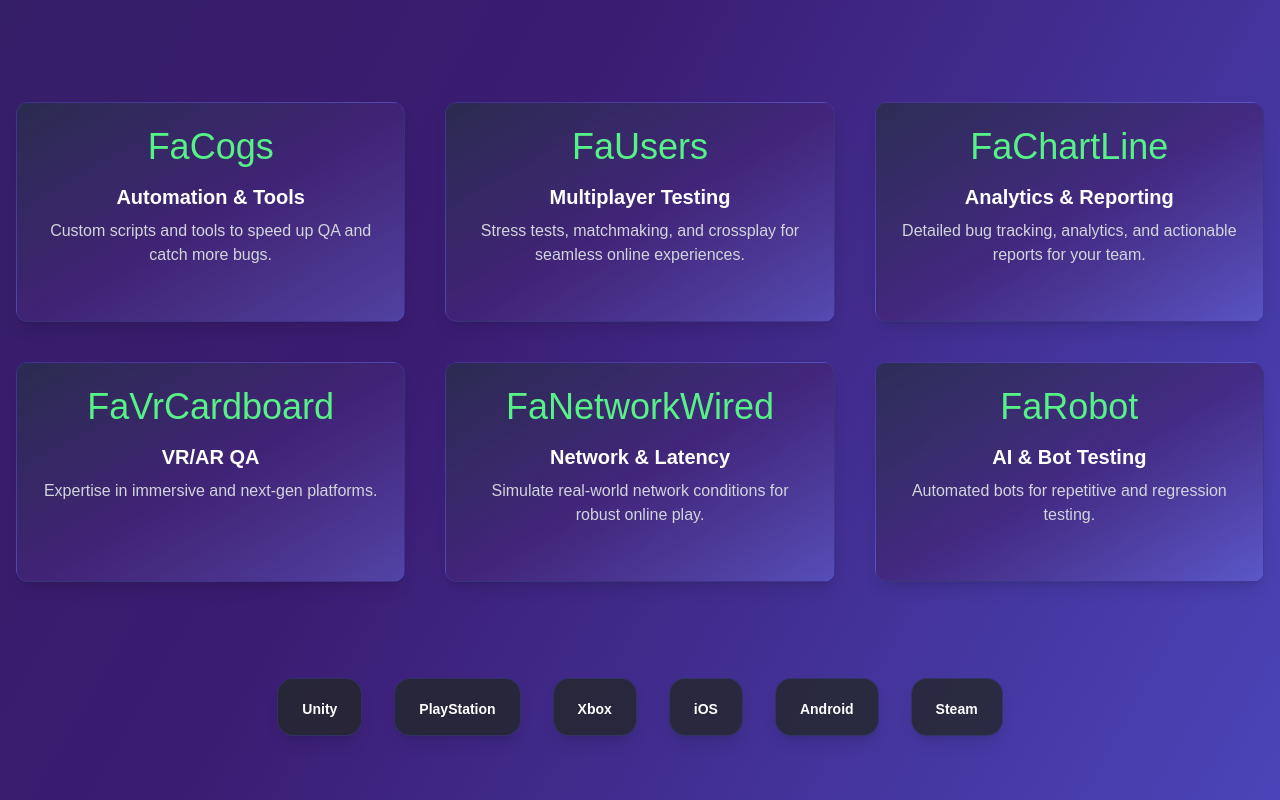
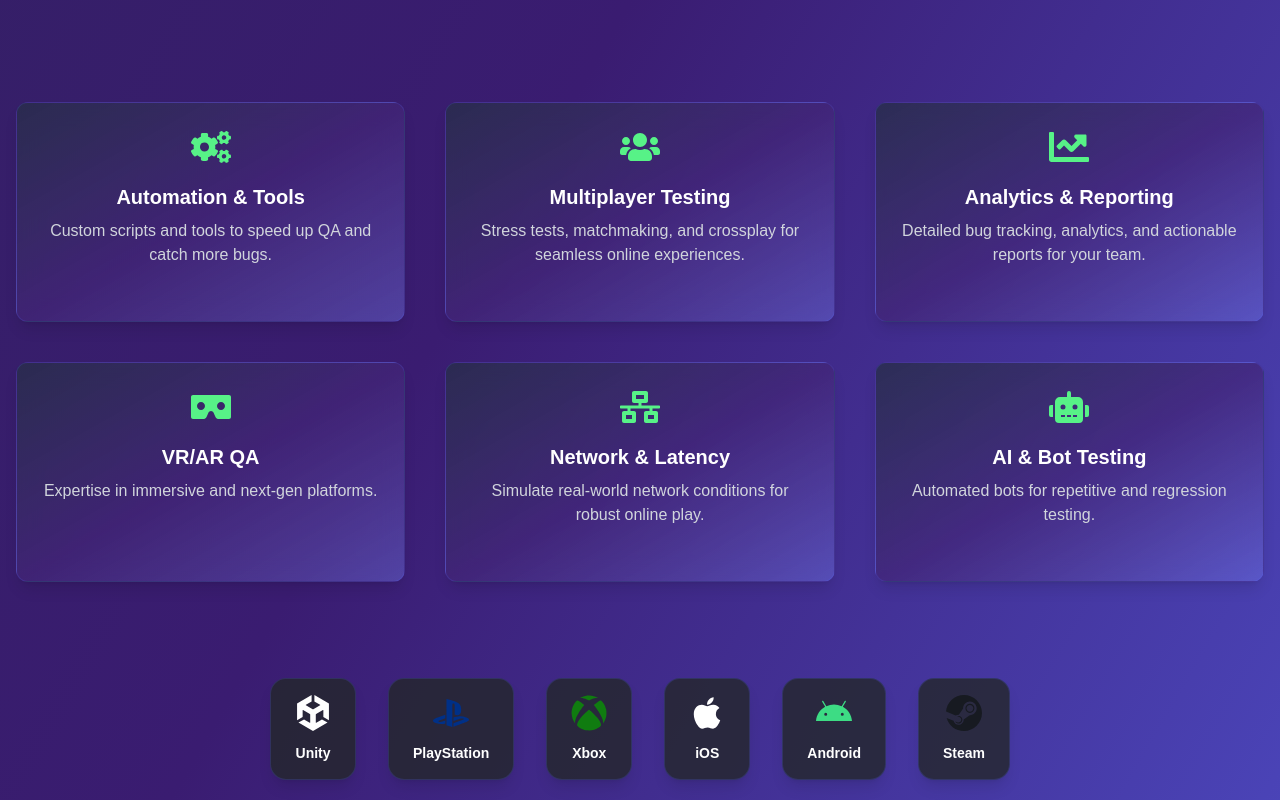
Before and after one commit to kevinganem/laisy, a Next.js app: page /expertise in a window 1280 px wide. Shown: the part 900-1700 px from the top of the page. Built offline with nearby package versions, Linux system fonts and the light colour scheme.

Commit message:
fix icons, img, esling

```diff
--- a/src/app/about/page.tsx
+++ b/src/app/about/page.tsx
@@ -3,6 +3,7 @@
 import AnimatedSection from "../components/AnimatedSection";
 import TeamMember from "../components/TeamMember";
 import { useLanguage } from "../components/LanguageProvider";
+import Image from 'next/image';
 
 /**
  * About page for bugket.
@@ -21,10 +22,12 @@
           <h2 className="text-4xl md:text-5xl font-extrabold text-white drop-shadow-neon leading-tight text-center" dangerouslySetInnerHTML={{ __html: t('about.hero') as string }} />
           <div className="flex gap-4 md:gap-8 justify-center items-center z-10">
             {Array.isArray(team) && team.map((m, i) => (
-              <img
+              <Image
                 key={i}
                 src={m.avatar}
                 alt={m.name}
+                width={128}
+                height={128}
                 className="w-24 h-24 md:w-32 md:h-32 rounded-full border-4 border-[#5865f2] object-cover shadow-lg bg-[#232946]/80"
                 draggable={false}
               />
--- a/src/app/components/Footer.tsx
+++ b/src/app/components/Footer.tsx
@@ -2,6 +2,7 @@
 import React from 'react';
 import { FaDiscord, FaTwitter, FaLinkedin, FaGithub } from 'react-icons/fa';
 import { useLanguage } from './LanguageProvider';
+import Image from 'next/image';
 
 /**
  * Footer component for the application.
@@ -49,7 +50,7 @@
           {/* Left section: logo above language selector */}
           <div className="flex flex-col items-center md:items-start gap-2 md:gap-4 justify-start">
             {/* Company logo, decorative but with alt for accessibility */}
-            <img src="/logo.png" alt="bugket logo" className="w-16 h-16 mb-2" />
+            <Image src="/logo.png" alt="bugket logo" width={64} height={64} className="w-16 h-16 mb-2" />
             <div className="flex flex-col items-center md:items-start">
               {/* Language selector label */}
               <span className="text-white/70 font-medium text-base mb-1">{t('footer.language') as string}</span>
--- a/src/app/components/Header.tsx
+++ b/src/app/components/Header.tsx
@@ -2,6 +2,7 @@
 import React from 'react';
 import { useLanguage } from './LanguageProvider';
 import Link from 'next/link';
+import Image from 'next/image';
 
 /**
  * Header component for the main navigation bar.
@@ -15,9 +16,11 @@
       {/* Sticky logo and brand name at the top-left, both clickable */}
       <div className="fixed top-4 left-0 z-50 flex items-center h-16 pl-6 py-2">
         <Link href="/" className="flex items-center group focus:outline-none" aria-label="Go to home">
-          <img
+          <Image
             src="/logo.png"
             alt="bugket logo"
+            width={40}
+            height={40}
             className="w-9 h-9 md:w-10 md:h-10 object-contain mr-2 transition-transform duration-200 group-hover:scale-105"
             style={{ minWidth: 32, minHeight: 32 }}
           />
--- a/src/app/components/NeonBackgroundElements.tsx
+++ b/src/app/components/NeonBackgroundElements.tsx
@@ -120,7 +120,7 @@
   return (
     <div className="pointer-events-none fixed inset-0 -z-10">
       <svg width="100%" height="100%" className="absolute inset-0 w-full h-full">
-        {stars.map((star, i) => (
+        {stars.map((star) => (
           <g
             key={star.key}
             style={{
--- a/src/app/components/TeamMember.tsx
+++ b/src/app/components/TeamMember.tsx
@@ -1,6 +1,7 @@
 "use client";
 import React from "react";
 import * as FramerMotion from "framer-motion";
+import Image from 'next/image';
 const motion = FramerMotion.motion;
 
 /**
@@ -33,7 +34,7 @@
       transition={{ duration: 0.6, ease: "easeOut" }}
     >
       {avatar && (typeof avatar === "string" ? (
-        <img src={avatar} alt={name} className="mb-4 w-20 h-20 rounded-full object-cover border-4 border-[#5865f2]" />
+        <Image src={avatar} alt={name} width={80} height={80} className="mb-4 w-20 h-20 rounded-full object-cover border-4 border-[#5865f2]" />
       ) : (
         <div className="mb-4" aria-hidden="true">{avatar}</div>
       ))}
--- a/src/app/expertise/page.tsx
+++ b/src/app/expertise/page.tsx
@@ -3,6 +3,9 @@
 import AnimatedSection from "../components/AnimatedSection";
 import ExpertiseBlock from "../components/ExpertiseBlock";
 import { useLanguage } from "../components/LanguageProvider";
+import Image from 'next/image';
+import { FaCogs, FaUsers, FaChartLine, FaVrCardboard, FaNetworkWired, FaRobot, FaUnity, FaPlaystation, FaXbox, FaApple, FaAndroid, FaSteam } from "react-icons/fa";
+import { SiUnity, SiPlaystation, SiSteam } from "react-icons/si";
 
 /**
  * ExpertisePage component
@@ -35,6 +38,21 @@
   const history = t('expertise.history') as HistoryItem[];
   const tools = t('expertise.tools') as (ToolItem | string)[];
 
+  const iconMap: Record<string, React.ReactNode> = {
+    FaCogs: <FaCogs size={40} />,
+    FaUsers: <FaUsers size={40} />,
+    FaChartLine: <FaChartLine size={40} />,
+    FaVrCardboard: <FaVrCardboard size={40} />,
+    FaNetworkWired: <FaNetworkWired size={40} />,
+    FaRobot: <FaRobot size={40} />,
+    Unity: <SiUnity size={36} className="text-[#fff]" />,
+    PlayStation: <SiPlaystation size={36} className="text-[#003087]" />,
+    Xbox: <FaXbox size={36} color="#107C10" />,
+    iOS: <FaApple size={36} className="text-[#fff]" />,
+    Android: <FaAndroid size={36} className="text-[#3DDC84]" />,
+    Steam: <SiSteam size={36} className="text-[#171A21]" />,
+  };
+
   return (
     <div className="flex flex-col gap-24">
       {/* Hero section: expertise pitch and illustration */}
@@ -47,9 +65,11 @@
             </p>
           </div>
           <div className="flex-1 flex justify-center items-center z-10">
-            <img
+            <Image
               src="https://images.unsplash.com/photo-1464983953574-0892a716854b?auto=format&fit=crop&w=400&q=80"
               alt="QA Dashboard Illustration"
+              width={340}
+              height={340}
               className="w-[260px] h-[260px] md:w-[340px] md:h-[340px] object-cover rounded-3xl shadow-2xl border-4 border-[#57f287] bg-[#23272a]"
               draggable={false}
             />
@@ -70,8 +90,8 @@
         <div className="flex flex-wrap gap-8 justify-center">
           {Array.isArray(stats) && stats.map((s: StatItem, i) => (
             <div key={i} className="bg-white/10 border border-white/10 rounded-2xl px-8 py-6 flex flex-col items-center shadow-lg">
-              <span className="text-3xl md:text-4xl font-extrabold text-[#57f287] drop-shadow-neon">{(s as any).value}</span>
-              <span className="text-gray-200 text-sm mt-2 uppercase tracking-widest">{(s as any).label}</span>
+              <span className="text-3xl md:text-4xl font-extrabold text-[#57f287] drop-shadow-neon">{s.value}</span>
+              <span className="text-gray-200 text-sm mt-2 uppercase tracking-widest">{s.label}</span>
             </div>
           ))}
         </div>
@@ -82,8 +102,8 @@
           <div className="flex flex-row gap-8 items-center justify-center w-full overflow-x-auto pb-2">
             {Array.isArray(history) && history.map((h: HistoryItem, i) => (
               <div key={i} className="flex flex-col items-center min-w-[160px]">
-                <span className="bg-[#5865f2] text-white px-4 py-2 rounded-full text-base font-bold shadow-neon mb-2">{(h as any).year}</span>
-                <span className="text-white text-sm bg-black/40 px-3 py-2 rounded-xl shadow-md text-center">{(h as any).event}</span>
+                <span className="bg-[#5865f2] text-white px-4 py-2 rounded-full text-base font-bold shadow-neon mb-2">{h.year}</span>
+                <span className="text-white text-sm bg-black/40 px-3 py-2 rounded-xl shadow-md text-center">{h.event}</span>
                 <span className="w-16 h-1 bg-gradient-to-r from-[#5865f2] via-[#57f287] to-[#eb459e] my-2 rounded-full" />
               </div>
             ))}
@@ -96,7 +116,7 @@
           {Array.isArray(expertise) && expertise.map((e: ExpertiseItem, i) => (
             <ExpertiseBlock
               key={i}
-              icon={e.icon}
+              icon={iconMap[(e as any).icon]}
               title={e.title}
               description={e.desc}
               className="bg-gradient-to-br from-[#232946]/80 via-[#3a1c71]/70 to-[#5865f2]/30 bg-white/10 backdrop-blur-md rounded-3xl shadow-2xl border border-[#5865f2]/20 hover:scale-[1.03] transition-transform duration-300 min-h-[220px]"
@@ -109,8 +129,8 @@
         <div className="flex flex-wrap gap-8 justify-center items-center">
           {Array.isArray(tools) && tools.map((t: ToolItem | string, i) => (
             <div key={i} className="flex flex-col items-center gap-2 bg-[#23272a]/80 px-6 py-4 rounded-2xl shadow-lg border border-[#5865f2]/20">
-              {typeof t === 'string' ? null : (t as any).icon}
-              <span className="text-white text-sm font-semibold mt-1">{typeof t === 'string' ? t : (t as any).name}</span>
+              {iconMap[typeof t === 'string' ? t : t.name]}
+              <span className="text-white text-sm font-semibold mt-1">{typeof t === 'string' ? t : t.name}</span>
             </div>
           ))}
         </div>
```
Also changed, not shown: src/app/page.tsx (+7 -2 lines).
